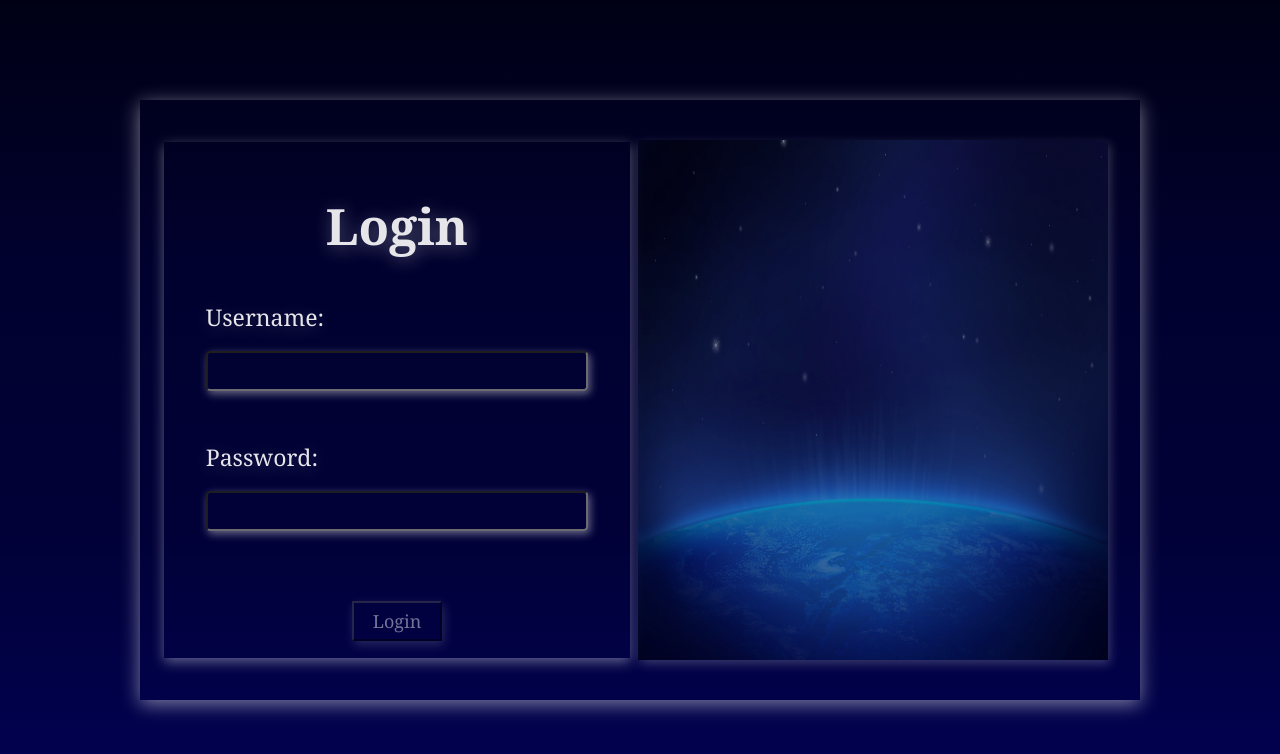
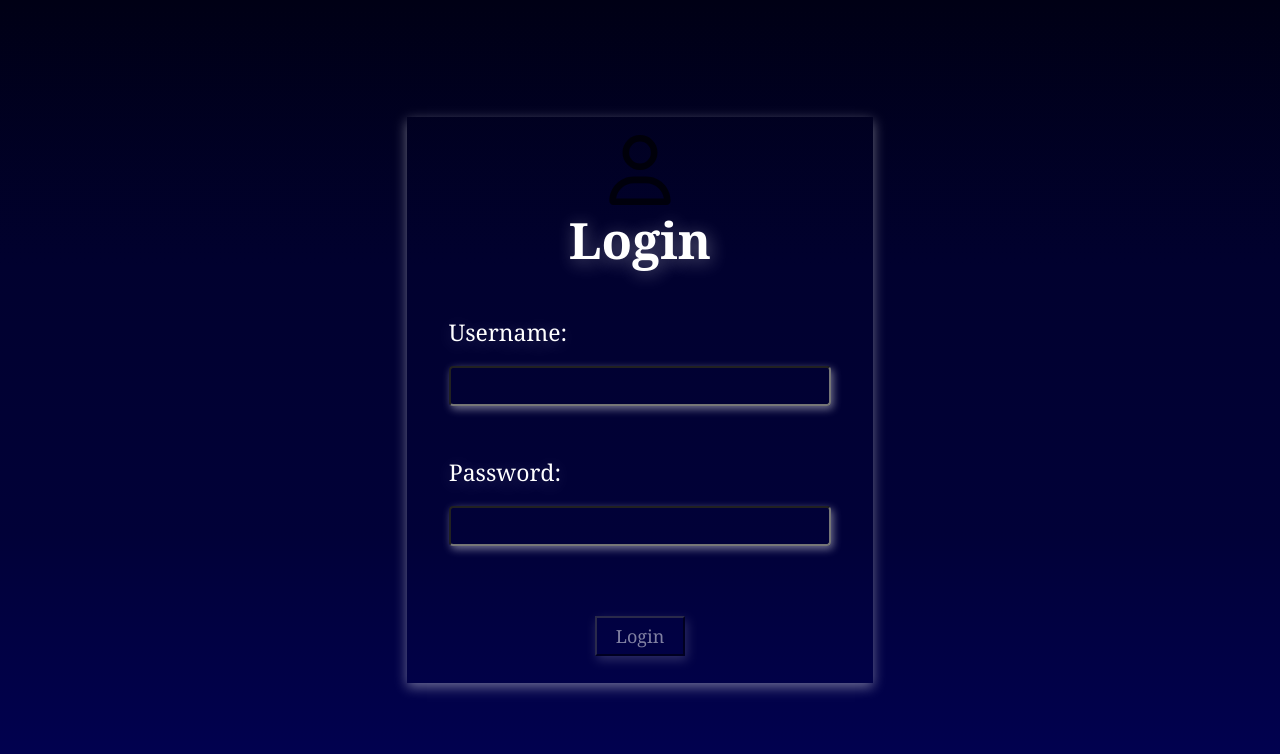
Before and after one commit to wilmer3004/Front-End_Prueba2, a React (Create React App) app in the folder prueba2frontend/: page / in a window 1280 px wide. Shown: the top 754 px of the page. Built offline with nearby package versions, Linux system fonts and the light colour scheme.

Commit message:
save changes styles

```diff
--- a/prueba2frontend/src/App.js
+++ b/prueba2frontend/src/App.js
@@ -1,4 +1,3 @@
-import logo from './logo.svg';
 import './App.css';
 import { BrowserRouter as Router, Route, Routes } from 'react-router-dom';
 import Login from "./components/login/Login";
--- a/prueba2frontend/src/components/login/Login.css
+++ b/prueba2frontend/src/components/login/Login.css
@@ -8,7 +8,7 @@
 }
 .login-container{
     width: 450px;
-    height: 500px;
+    height: 550px;
     background: transparent;
     display: flex;
     align-items: center;
@@ -24,37 +24,26 @@
     font-size: 50px;
     text-shadow: 2px 3px 18px rgba(255, 255, 255, 0.37);
     font-family: Cambria, serif;
+    margin-top: 0;
 
 }
 
-.container-information-login{
-    justify-content: center;
-    align-items: center;
-    display: flex;
-    width: 1000px;
-    height: 600px;
-    background: transparent;
-    box-shadow: 0 4px 18px rgba(255, 255, 255, 0.55);
-    opacity: 0.9;
+.login-container img{
+    background-size: cover;
+    background-repeat: no-repeat;
+    width: 70px;
+    height: 70px;
+    opacity: 0.7;
+
 
 
 }
-.img-login{
-    width: 470px;
-    height: 520px;
-    border: 8px solid transparent;
-
-}
-.img-login img{
-    background-size: cover;
-    background-repeat: no-repeat;
-    width: 100%;
-    height: 100%;
-    opacity: 0.7;
-    box-shadow: 2px 4px 10px rgba(255, 255, 255, 0.34);
-
-
-
+.logo-login{
+    display: flex;
+    flex-direction: column;
+    gap: 1px;
+    align-items: center;
+    margin-top: 10px;
 }
 
 .img-login img:hover{
@@ -97,4 +86,5 @@
 .login-container button:hover{
     opacity: 1;
     cursor: pointer;
+
 }
--- a/prueba2frontend/src/components/login/Login.js
+++ b/prueba2frontend/src/components/login/Login.js
@@ -2,7 +2,7 @@ import React, { useState } from 'react';
 import axios from "../../api/Api";
 import Cookies from "js-cookie";
 import "./Login.css";
-import login from "../../assets/img/login.jpeg";
+import userRegular from "../../assets/img/user-regular.svg";
 
 const apiUrl = '/auth/login'
 const Login = () => {
@@ -29,9 +29,12 @@ const Login = () => {
 
     return (
         <div className={"login-page"}>
-            <div className={"container-information-login"}>
             <div className={"login-container"}>
+                <div className={"logo-login"}>
+                    <img src={userRegular} alt={"Logo Usuario"}/>
                     <h2>Login</h2>
+                </div>
+
                 <label>
                     Username:
                     <input type="text" value={username} onChange={(e) => setUsername(e.target.value)}/>
@@ -42,11 +45,7 @@ const Login = () => {
                 </label>
                 <button onClick={handleLogin}>Login</button>
             </div>
-                <div className={"img-login"}>
-                    <img src={login} alt={"Imagen Login"}/>
-                </div>
 
-            </div>
 
         </div>
     );
```
Also changed, not shown: prueba2frontend/src/assets/img/icono_user.png (added), prueba2frontend/src/assets/img/user-regular.svg (added). Lines whose indentation alone changed are shown as unchanged.
